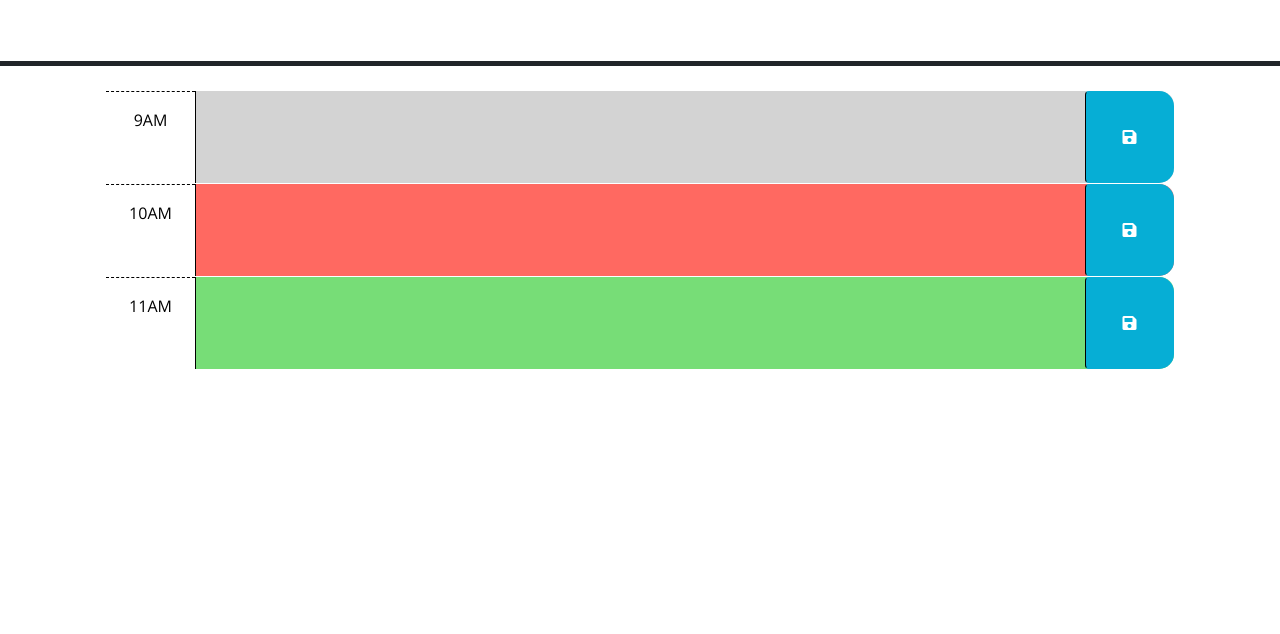
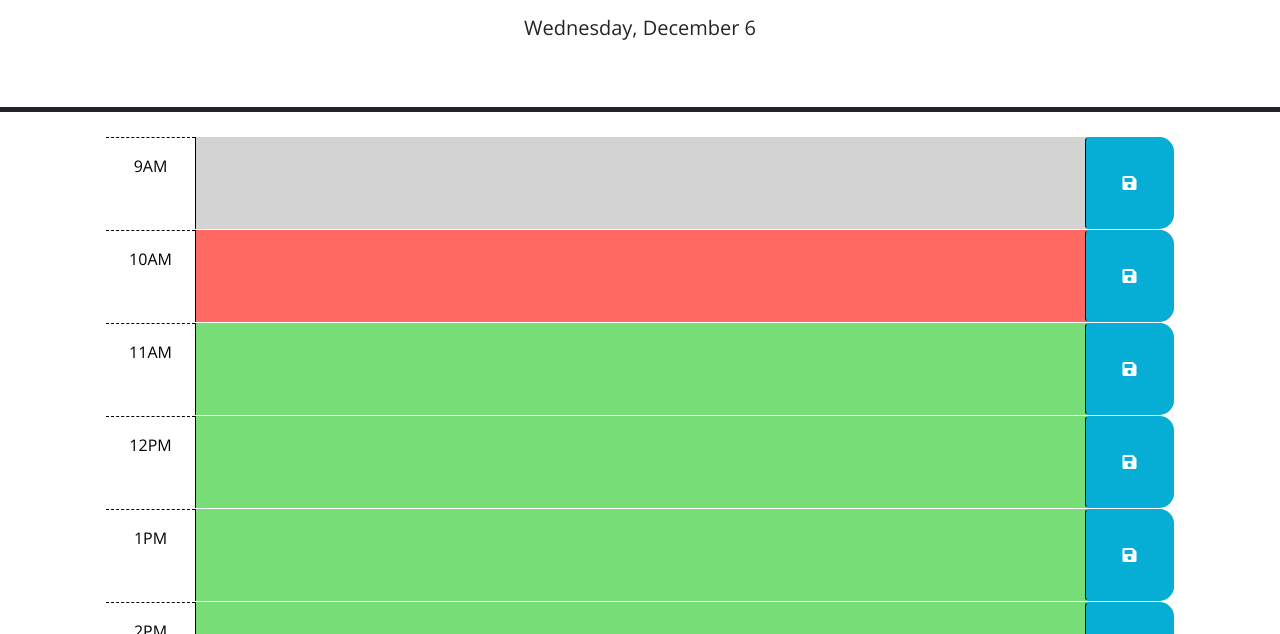
Before and after one commit to adamboudruh/Boudraa-Work-Day-Scheduler, a plain HTML site: page Develop/index.html in a window 1280 px wide. Shown: the part 166-800 px from the top of the page. Drawn offline with nearby package versions, Linux system fonts and the light colour scheme.

Commit message:
Dynamically added hours and classes, displays date at top now

```diff
--- a/Develop/index.html
+++ b/Develop/index.html
@@ -28,43 +28,7 @@
       <p class="lead">A simple calendar app for scheduling your work day</p>
       <p id="currentDay" class="lead"></p>
     </header>
-    <div class="container-lg px-5">
-      <!-- Use class for "past", "present", and "future" to apply styles to the
-        time-block divs accordingly. The javascript will need to do this by
-        adding/removing these classes on each div by comparing the hour in the
-        id to the current hour. The html provided below is meant to be an example
-        demonstrating how the css provided can be leveraged to create the
-        desired layout and colors. The html below should be removed or updated
-        in the finished product. Remember to delete this comment once the
-        code is implemented.
-        -->
-
-      <!-- Example of a past time block. The "past" class adds a gray background color. -->
-      <div id="hour-9" class="row time-block past">
-        <div class="col-2 col-md-1 hour text-center py-3">9AM</div>
-        <textarea class="col-8 col-md-10 description" rows="3"> </textarea>
-        <button class="btn saveBtn col-2 col-md-1" aria-label="save">
-          <i class="fas fa-save" aria-hidden="true"></i>
-        </button>
-      </div>
-
-      <!-- Example of a a present time block. The "present" class adds a red background color. -->
-      <div id="hour-10" class="row time-block present">
-        <div class="col-2 col-md-1 hour text-center py-3">10AM</div>
-        <textarea class="col-8 col-md-10 description" rows="3"> </textarea>
-        <button class="btn saveBtn col-2 col-md-1" aria-label="save">
-          <i class="fas fa-save" aria-hidden="true"></i>
-        </button>
-      </div>
-
-      <!-- Example of a future time block. The "future" class adds a green background color. -->
-      <div id="hour-11" class="row time-block future">
-        <div class="col-2 col-md-1 hour text-center py-3">11AM</div>
-        <textarea class="col-8 col-md-10 description" rows="3"> </textarea>
-        <button class="btn saveBtn col-2 col-md-1" aria-label="save">
-          <i class="fas fa-save" aria-hidden="true"></i>
-        </button>
-      </div>
+    <div id="hour-container" class="container-lg px-5">
 
     <script src="https://code.jquery.com/jquery-3.4.1.min.js"></script>
     <script
@@ -73,6 +37,6 @@
       crossorigin="anonymous"
     ></script>
 
-    <script src="script.js"></script>
+    <script src="../Develop/script.js"></script>
   </body>
 </html>
--- a/Develop/script.js
+++ b/Develop/script.js
@@ -1,13 +1,33 @@
-// Wrap all code that interacts with the DOM in a call to jQuery to ensure that
-// the code isn't run until the browser has finished rendering all the elements
-// in the html.
+// Wrap all code that interacts with the DOM in a call to jQuery to ensure that the code isn't run until the browser has finished rendering all the elements in the html.
 $(function () {
-  // TODO: Add a listener for click events on the save button. This code should
-  // use the id in the containing time-block as a key to save the user input in
-  // local storage. HINT: What does `this` reference in the click listener
-  // function? How can DOM traversal be used to get the "hour-x" id of the
-  // time-block containing the button that was clicked? How might the id be
-  // useful when saving the description in local storage?
+
+  var today = dayjs();
+  var currentHour = dayjs().hour();
+  console.log(today);
+  addHours();
+
+  function addHours() {
+    $('#currentDay').text(today.format('dddd, MMMM D'))
+    for (var i = 9; i <= 17; i++){
+      var timeBlock = $('<div class="row time-block">');
+      var hourCol = $('<div class="col-2 col-md-1 hour text-center py-3">');
+      var textArea = $('<textarea class="col-8 col-md-10 description" rows="3">');
+      var saveBtn = $('<button class="btn saveBtn col-2 col-md-1" aria-label="save">')
+        .append($('<i class="fas fa-save" aria-hidden="true">'));
+      timeBlock.attr('id', 'hour-'+i);
+      if (i < 12) hourCol.text(i+'AM');
+      else if (i === 12) hourCol.text(i+'PM');
+      else hourCol.text((i-12)+'PM');
+        if (i < currentHour) timeBlock.addClass('past');
+        if (i === currentHour) timeBlock.addClass('present');
+        if (i > currentHour) timeBlock.addClass('future');
+        timeBlock.append(hourCol, textArea, saveBtn);
+        $('#hour-container').append(timeBlock);
+    }
+  }
+
+}
+
   //
   // TODO: Add code to apply the past, present, or future class to each time
   // block by comparing the id to the current hour. HINTS: How can the id
@@ -20,4 +40,4 @@ $(function () {
   // attribute of each time-block be used to do this?
   //
   // TODO: Add code to display the current date in the header of the page.
-});
+);
```
